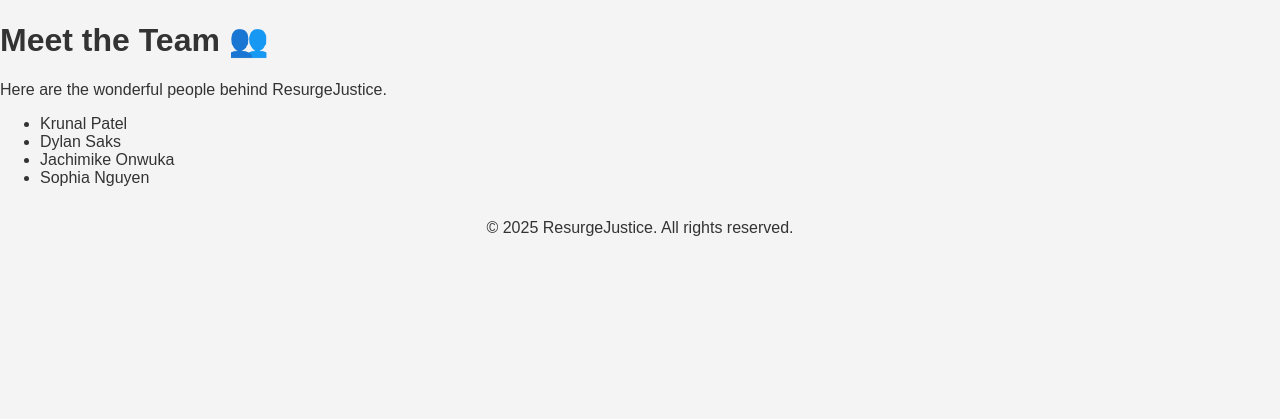
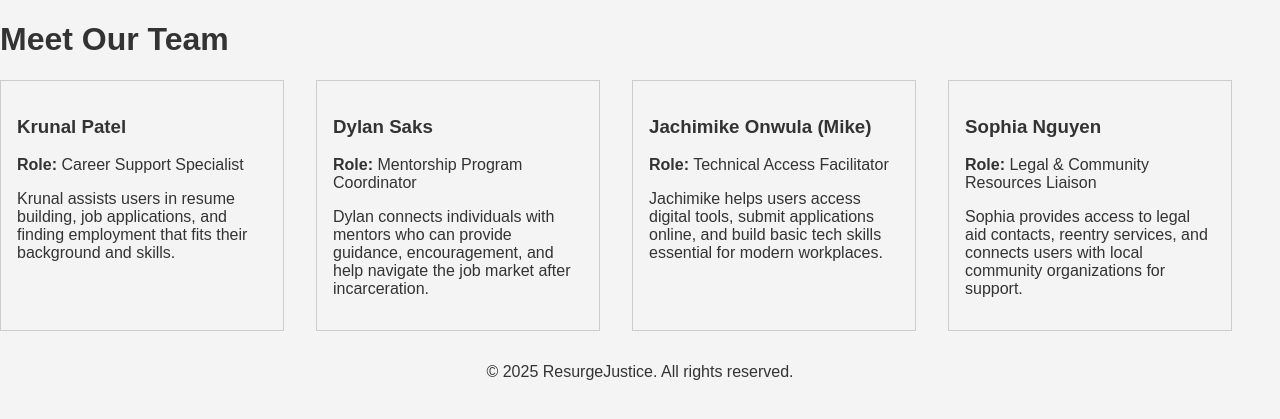
Before and after one commit to Noobswag2/resurgejustice, a Django app: page /team/ in a window 1280 px wide. Shown: the part 50-469 px from the top of the page. Run offline with Django 5.2, Linux system fonts and the light colour scheme; parts of the project's set-up code (start-up, migrations or seed data) failed here and were passed over.

Commit message:
Updated homepage 'Find Jobs' button, and revised Team and Contact pages

```diff
--- a/accounts/urls.py
+++ b/accounts/urls.py
@@ -10,5 +10,5 @@
     path('profile/', profile_view, name='profile'),
     path('team/', views.team, name='team'),
     path('about/', views.about, name='about'),
-    # path('profile/suggestions/', views.get_profile_suggestions, name='profile_suggestions'),
+    path('job-listings/', views.job_listings, name='job_listings')
 ]
--- a/core/templates/home.html
+++ b/core/templates/home.html
@@ -7,7 +7,7 @@
     <p>
       We are a nonprofit organization dedicated to helping justice-involved individuals find employment opportunities and build a better future.
     </p>
-    <a href="#" class="btn-cta">Find Jobs</a>
+    <a href="{% url 'job_listings' %}" class="btn-cta">Find Jobs</a>
   </div>
 </div>
 {% endblock %}
--- a/core/templates/team.html
+++ b/core/templates/team.html
@@ -1,12 +1,32 @@
 {% extends 'base.html' %}
+{% block content %}
+<h1>Meet Our Team</h1>
 
-{% block content %}
-<h1>Meet the Team 👥</h1>
-<p>Here are the wonderful people behind ResurgeJustice.</p>
-<ul>
-  <li>Krunal Patel</li>
-  <li>Dylan Saks</li>
-  <li>Jachimike Onwuka</li>
-  <li>Sophia Nguyen</li>
-</ul>
+<div class="team-container" style="display: flex; flex-wrap: wrap; gap: 2rem;">
+
+  <div class="member" style="border: 1px solid #ccc; padding: 1rem; width: 250px;">
+    <h3>Krunal Patel</h3>
+    <p><strong>Role:</strong> Career Support Specialist</p>
+    <p>Krunal assists users in resume building, job applications, and finding employment that fits their background and skills.</p>
+  </div>
+
+  <div class="member" style="border: 1px solid #ccc; padding: 1rem; width: 250px;">
+    <h3>Dylan Saks</h3>
+    <p><strong>Role:</strong> Mentorship Program Coordinator</p>
+    <p>Dylan connects individuals with mentors who can provide guidance, encouragement, and help navigate the job market after incarceration.</p>
+  </div>
+
+  <div class="member" style="border: 1px solid #ccc; padding: 1rem; width: 250px;">
+    <h3>Jachimike Onwula (Mike)</h3>
+    <p><strong>Role:</strong> Technical Access Facilitator</p>
+    <p>Jachimike helps users access digital tools, submit applications online, and build basic tech skills essential for modern workplaces.</p>
+  </div>
+
+  <div class="member" style="border: 1px solid #ccc; padding: 1rem; width: 250px;">
+    <h3>Sophia Nguyen</h3>
+    <p><strong>Role:</strong> Legal & Community Resources Liaison</p>
+    <p>Sophia provides access to legal aid contacts, reentry services, and connects users with local community organizations for support.</p>
+  </div>
+
+</div>
 {% endblock %}
--- a/core/views.py
+++ b/core/views.py
@@ -1,4 +1,5 @@
-from django.shortcuts import render
+from django.shortcuts import render, redirect
+from .forms import ContactForm
 
 def home(request):
     return render(request, 'home.html')
@@ -6,15 +7,19 @@
 def about(request):
     return render(request, 'about.html')
 
-from django.shortcuts import render
-
 def team(request):
     return render(request, 'team.html')
 
-from django.shortcuts import render
+def contact(request):
+    if request.method == 'POST':
+        form = ContactForm(request.POST)
+        if form.is_valid():
+            print(form.cleaned_data)
+            return redirect('contact')
+    else:
+        form = ContactForm()
 
-def contact(request):
-    return render(request, 'contact.html')
+    return render(request, 'contact.html', {'form': form})
 
 def profile(request):
     return render(request, 'profile.html')
```
Also changed, not shown: core/company.html (+18 -3 lines), core/forms.py (added, +7 -0 lines), db.sqlite3, 5 other files.
